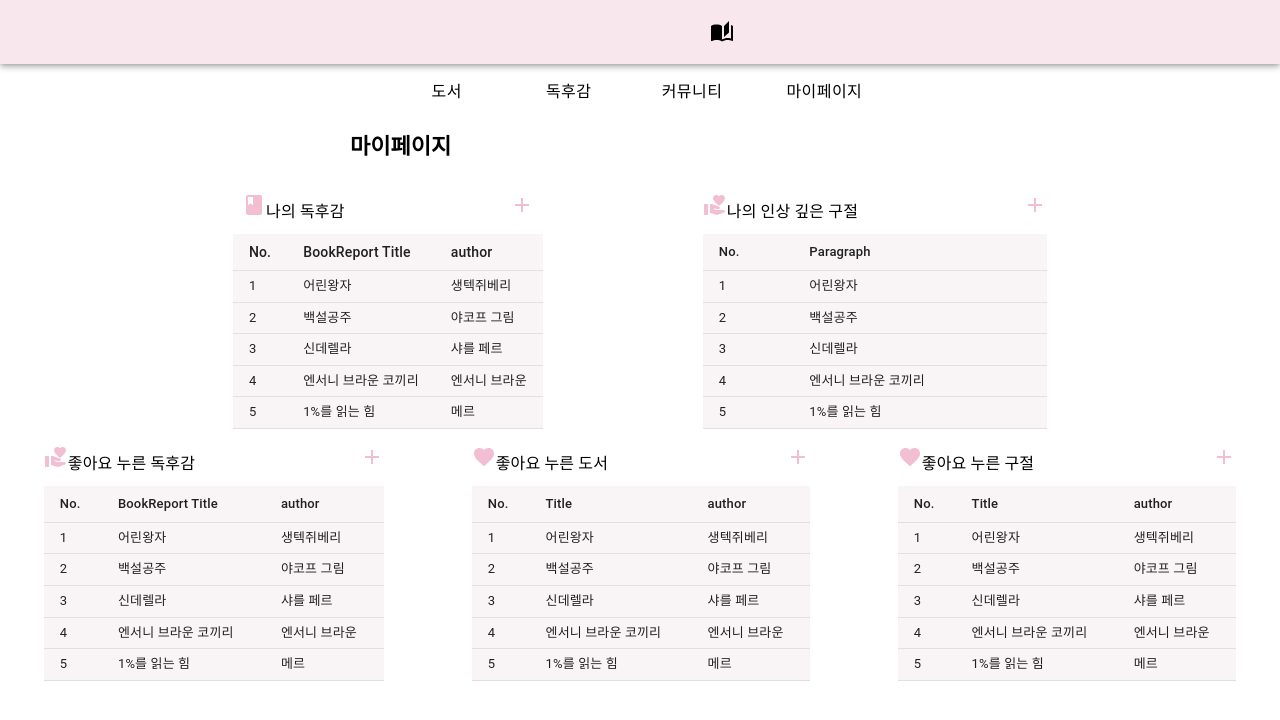
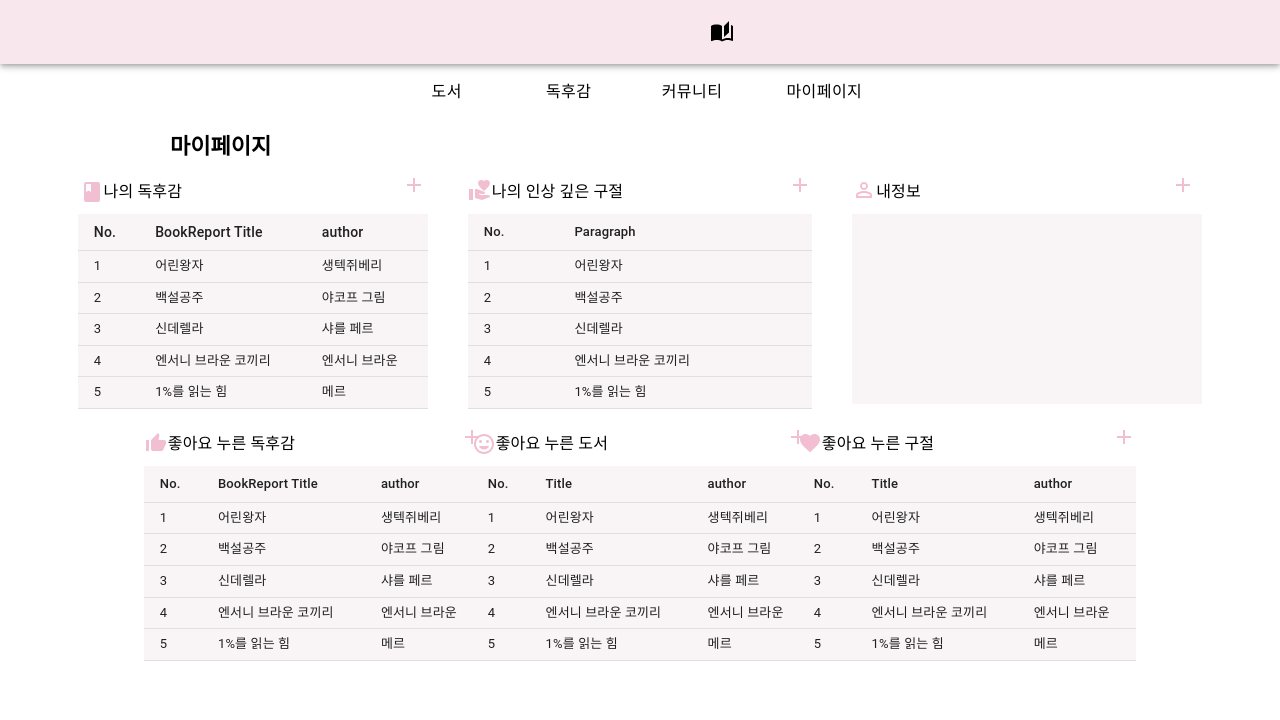
Before and after one commit to KimJeongMin2/SEBook_front, a React (Create React App) app: page /MyPage in a window 1280 px wide. Shown: the top 720 px of the page. Built offline with nearby package versions, Linux system fonts and the light colour scheme.

Commit message:
마이페이지 수정

```diff
--- a/src/components/MyPage.js
+++ b/src/components/MyPage.js
@@ -21,6 +21,9 @@ import VolunteerActivismIcon from "@mui/icons-material/VolunteerActivism";
 import AccountBoxIcon from "@mui/icons-material/AccountBox";
 import AddIcon from "@mui/icons-material/Add";
 import { useNavigate } from "react-router-dom";
+import PermIdentityIcon from '@mui/icons-material/PermIdentity';
+import ThumbUpAltIcon from '@mui/icons-material/ThumbUpAlt';
+import MoodIcon from '@mui/icons-material/Mood';
 
 // Generate Order Data
 function createData(id, title) {
@@ -92,7 +95,7 @@ export default function MyPage() {
       </Box>
       <div
         style={{
-          margin: "80px 0 -15px 350px",
+          margin: "80px 0 -35px 170px",
           fontSize: "22px",
           fontWeight: "bold",
         }}
@@ -102,17 +105,17 @@ export default function MyPage() {
       <Box
         sx={{
           mt: "3rem",
-          alignItems:"center",
-          justifyContent:"center",
+          alignItems: "center",
+          justifyContent: "center",
         }}
       >
-        <Box sx={{ display: "flex",  justifyContent: "center"}}>
-          <Box sx={{ display: "flex", flexDirection: "column", alignItems: "center", mr:"10rem"}} >
+        <Box sx={{ display: "flex", justifyContent: "center" }}>
+          <Box sx={{ display: "flex", flexDirection: "column", alignItems: "center" }} >
             <Typography>
-            <BookIcon style={{ color: "#F2BED1" }}></BookIcon>
+              <BookIcon style={{ color: "#F2BED1", marginBottom: '-7px' }}></BookIcon>
               나의 독후감
               <AddIcon
-                style={{ marginLeft: "165px", color: "#F2BED1" }}
+                style={{ marginLeft: "220px", color: "#F2BED1" }}
                 onClick={() => {
                   navigate("/MyBookReport");
                 }}
@@ -122,7 +125,7 @@ export default function MyPage() {
             <Link color="primary" href="#" onClick={preventDefault}></Link>
             <Table
               size="small"
-              sx={{ marginTop: "10px", backgroundColor: "#F9F5F6" }}
+              sx={{ marginTop: "10px", backgroundColor: "#F9F5F6", width: '350px' }}
             >
               <TableHead>
                 <TableRow>
@@ -146,10 +149,10 @@ export default function MyPage() {
               </TableBody>
             </Table>
           </Box>
-          <Box sx={{ display: "flex", flexDirection: "column", alignItems: "center", justifyContent: "center" }}>
+          <Box sx={{ display: "flex", flexDirection: "column", alignItems: "center", justifyContent: "center", marginLeft: '40px' }}>
             <Typography>
               <VolunteerActivismIcon
-                style={{ color: "#F2BED1" }}
+                style={{ color: "#F2BED1", marginBottom: '-5px' }}
               ></VolunteerActivismIcon>
               나의 인상 깊은 구절
               <AddIcon
@@ -187,14 +190,29 @@ export default function MyPage() {
               </TableBody>
             </Table>
           </Box>
+          <Box>
+            <Typography>
+              <PermIdentityIcon
+                style={{ color: "#F2BED1", marginLeft: '40px', marginBottom: '-5px' }}
+              ></PermIdentityIcon>
+              내정보
+              <AddIcon
+                style={{ marginLeft: "250px", color: "#F2BED1" }}
+                onClick={() => {
+                  navigate("/MyParagraph");
+                }}
+              ></AddIcon>
+            </Typography>
+            <div style={{ marginTop: '10px', width: '350px', height: '190px', backgroundColor: '#F9F5F6', marginLeft: '40px' }}>
+            </div>
+          </Box>
         </Box>
-
-        <Box sx={{ display: "flex", justifyContent: "space-around", mt:"1rem"}}>
+        <Box sx={{ display: "flex", justifyContent: "space-around", mt: "1rem" }}>
           <Box sx={{ display: "flex", flexDirection: "column", alignItems: "center", justifyContent: "center" }}>
             <Typography>
-              <VolunteerActivismIcon
-                style={{ color: "#F2BED1" }}
-              ></VolunteerActivismIcon>
+              <ThumbUpAltIcon
+                style={{ color: "#F2BED1", marginBottom: '-6px' }}
+              ></ThumbUpAltIcon>
               좋아요 누른 독후감
               <AddIcon
                 style={{ marginLeft: "165px", color: "#F2BED1" }}
@@ -234,9 +252,9 @@ export default function MyPage() {
               </TableBody>
             </Table>
           </Box>
-          <Box sx={{ display: "flex", flexDirection: "column", alignItems: "center", justifyContent: "center" }}>
+          <Box sx={{ display: "flex", flexDirection: "column", alignItems: "center", justifyContent: "center", marginLeft: '-300px' }}>
             <Typography>
-              <FavoriteIcon style={{ color: "#F2BED1" }}></FavoriteIcon>
+              <MoodIcon style={{ color: "#F2BED1", marginBottom: '-7px' }}></MoodIcon>
               좋아요 누른 도서
               <AddIcon
                 style={{ marginLeft: "178px", color: "#F2BED1", mt: "2rem" }}
@@ -272,12 +290,12 @@ export default function MyPage() {
               </TableBody>
             </Table>
           </Box>
-          <Box sx={{ display: "flex", flexDirection: "column", alignItems: "center", justifyContent:"center" }}>
+          <Box sx={{ display: "flex", flexDirection: "column", alignItems: "center", justifyContent: "center", marginLeft: '-300px' }}>
             <Typography>
-              <FavoriteIcon style={{ color: "#F2BED1" }}></FavoriteIcon>
+              <FavoriteIcon style={{ color: "#F2BED1", marginBottom: '-6px' }}></FavoriteIcon>
               좋아요 누른 구절
               <AddIcon
-                style={{ marginLeft: "178px", color: "#F2BED1"}}
+                style={{ marginLeft: "178px", color: "#F2BED1" }}
                 onClick={() => {
                   navigate("/MyLikedParagraph");
                 }}
```
